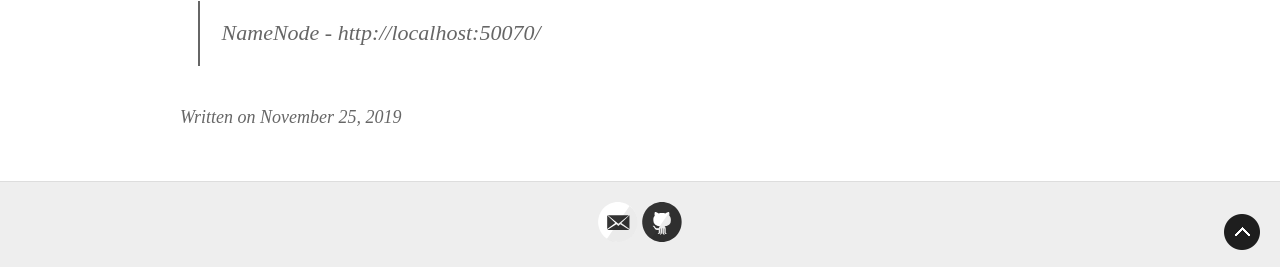
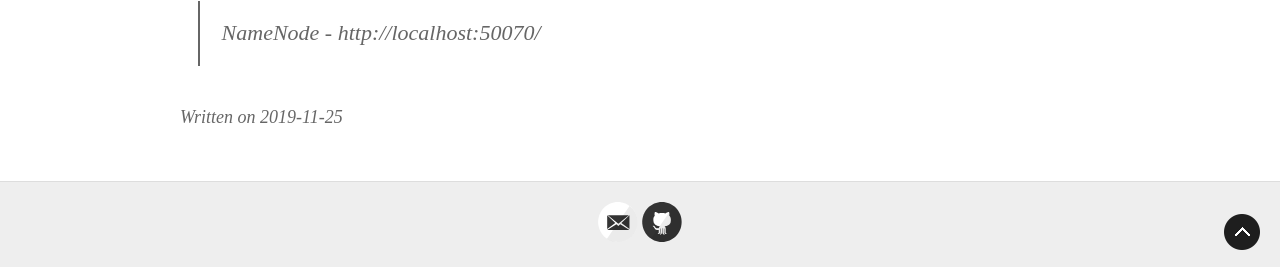
Before and after one commit to jaeheon209/gymbombom.github.io, a Jekyll site: the page built from _posts/2019-11-25-1-hadoop-singlenode-install.md, in a window 1280 px wide and 900 px high, scrolled down 2068 px. Shown: the part 630-897 px from the top of the window. Built offline with Jekyll 4.4.1, drawn with Linux system fonts in a browser that asks for light colours; nearby versions of some CDN libraries; some web fonts are replaced; part of the change alters nothing that is shown.

```diff
--- a/_layouts/post.html
+++ b/_layouts/post.html
@@ -10,7 +10,7 @@ layout: default
   </div>
 
   <div class="date">
-    Written on {{ page.date | date: "%B %e, %Y" }}
+    Written on {{ page.date | date: "%Y-%m-%d" }}
   </div>
 
   {% include disqus.html %}
```
